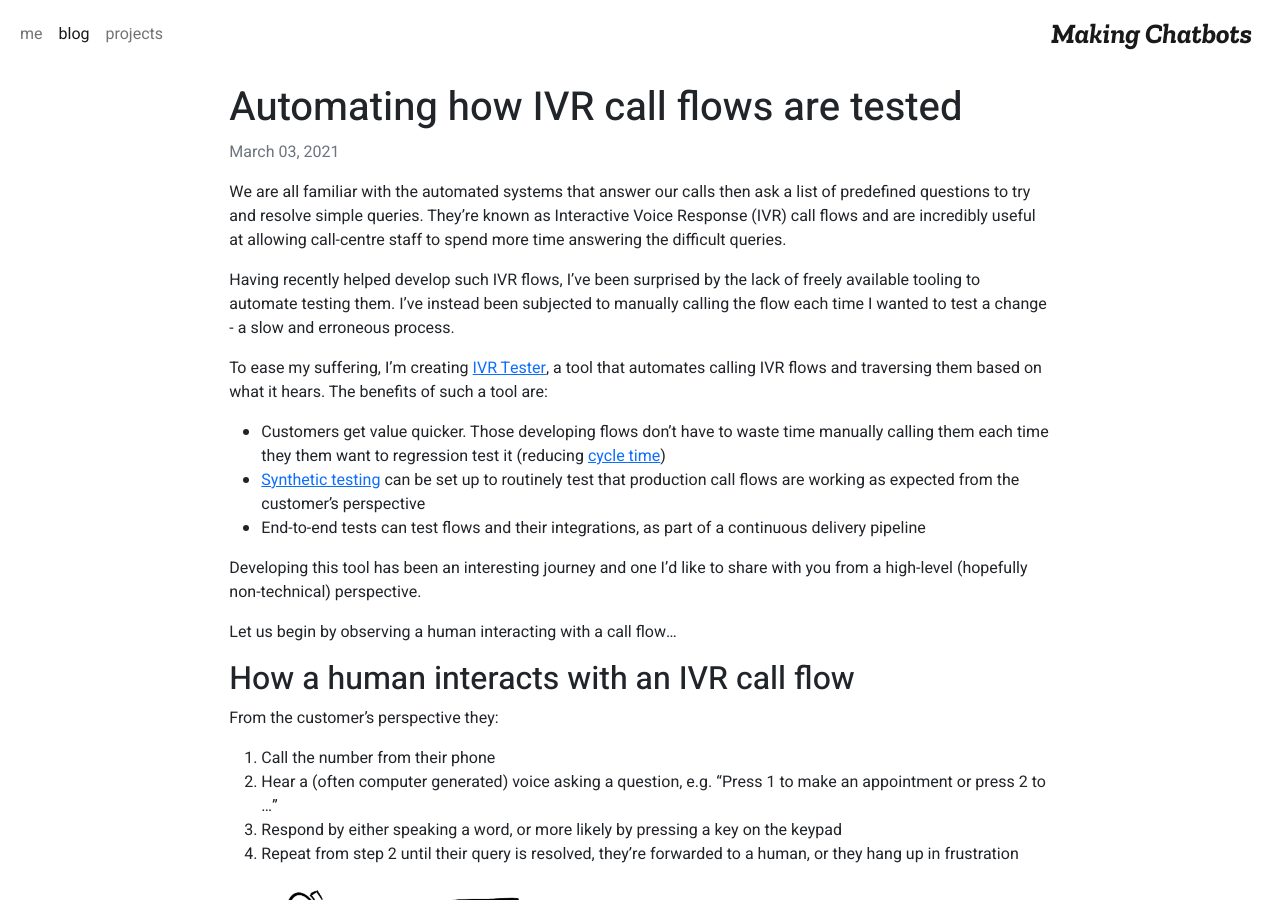
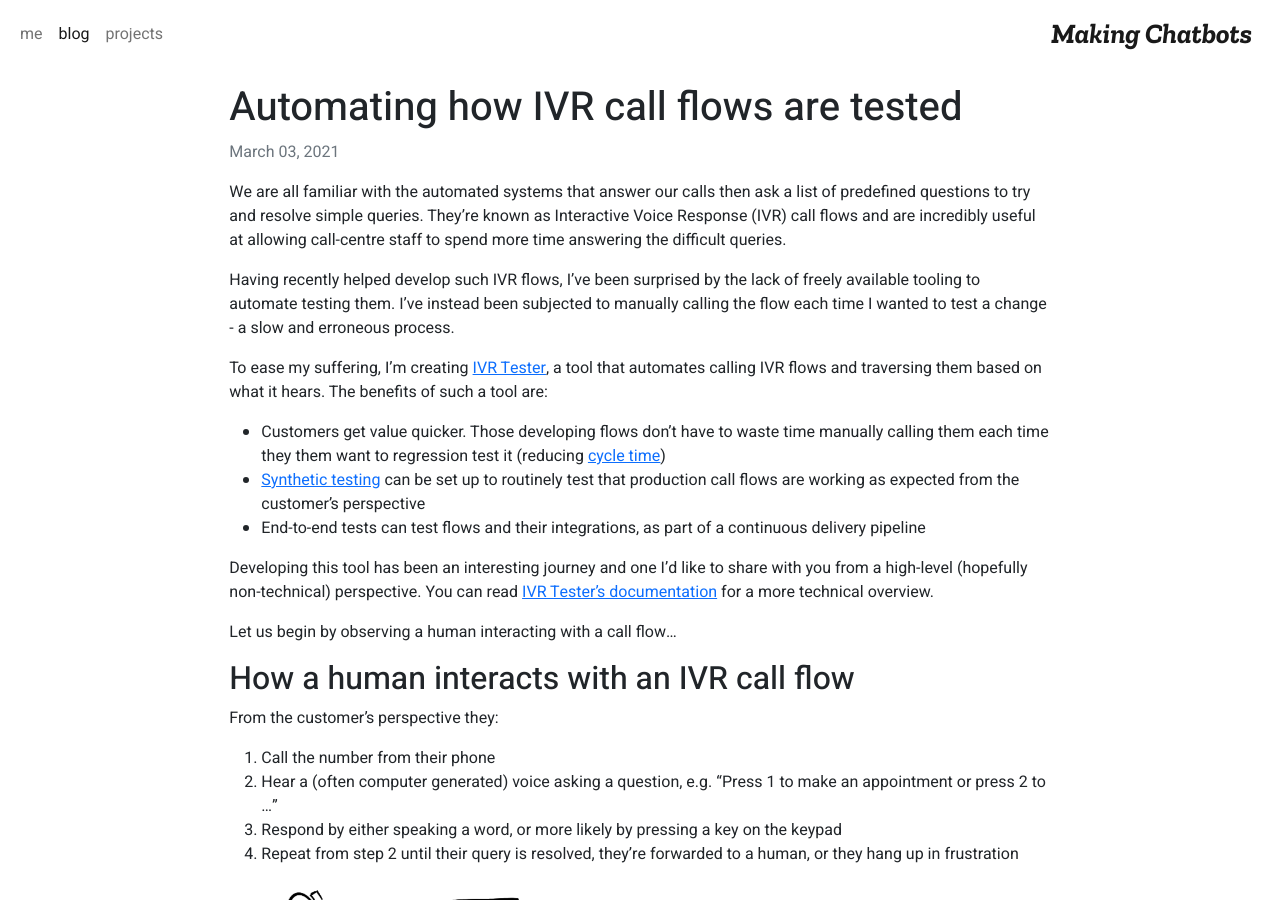
Before and after one commit to SketchingDev/makingchatbots.github.io, a Jekyll site: the page built from blog/_posts/2021-02-26-automating-how-ivr-call-flows-are-tested.md, in a window 1280 px wide and 900 px high. Built offline with Jekyll 4.4.1, drawn with Linux system fonts in a browser that asks for light colours; nearby versions of some CDN libraries.

Commit message:
Link to documentation

```diff
--- a/blog/_posts/2021-02-26-automating-how-ivr-call-flows-are-tested.md
+++ b/blog/_posts/2021-02-26-automating-how-ivr-call-flows-are-tested.md
@@ -24,7 +24,7 @@ calling IVR flows and traversing them based on what it hears. The benefits of su
 - End-to-end tests can test flows and their integrations, as part of a continuous delivery pipeline
 
 Developing this tool has been an interesting journey and one I'd like to share with you from a high-level (hopefully
-non-technical) perspective.
+non-technical) perspective. You can read [IVR Tester's documentation](https://ivr-tester.makingchatbots.com/) for a more technical overview.
 
 Let us begin by observing a human interacting with a call flow...
 
```
